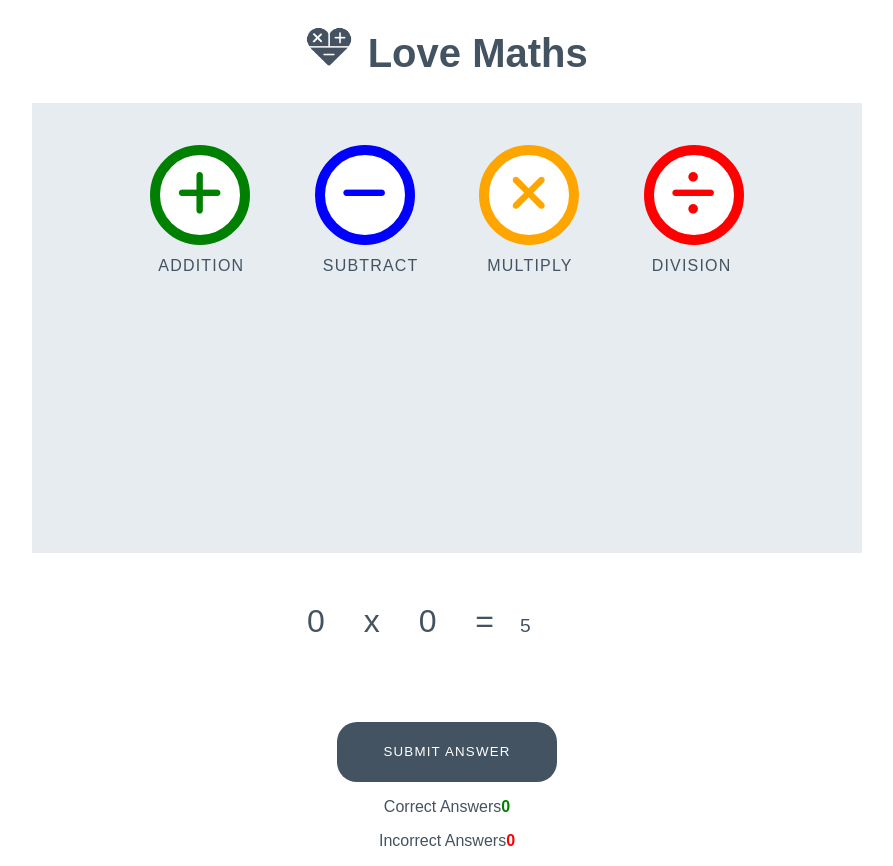
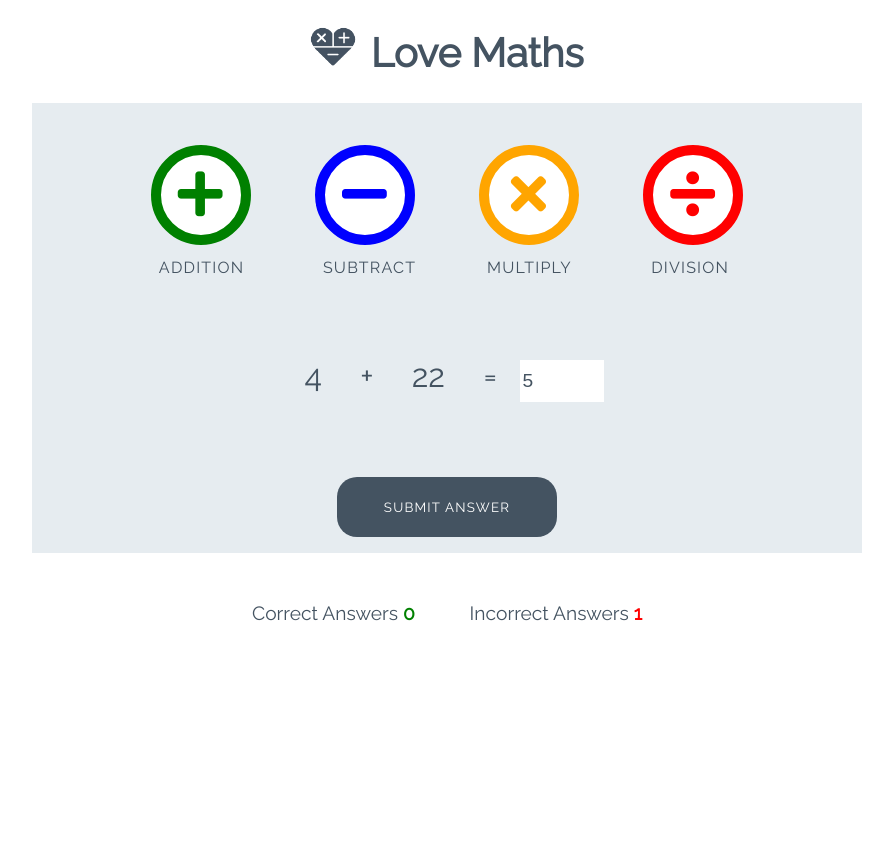
Before and after one commit to mariaarnesson/love-maths, a plain HTML site: page index.html in a window 1280 px wide. Both pictures are taken after typing "5" into the empty fields and a click on the button "SUBMIT ANSWER". Shown: the whole page, without its empty margins (193-1086 px from the left). After the commit the page ends 800 px from the top, so only its background shows below. Drawn offline with Linux system fonts and the light colour scheme.

Commit message:
Add code to increment score and incorrect answers tally

```diff
--- a/assets/js/script.js
+++ b/assets/js/script.js
@@ -72,10 +72,23 @@ function calculateCorrectAnswer() {
             throw `Unimplemented operator ${operator}. Aborting!`;
         }
 }
+
+/**
+ * Gets the current score from the DOM and increments it by 1
+ */
+
 function incrementScore() {
+    let oldScore = parseInt(document.getElementById("score").innerText);
+    document.getElementById("score").innerText = ++oldScore;
+
 
 }
+/**
+ * Gets the current tally of incorrect answers from the DOM and increments it by 1
+ */
 function incrementWrongAnswer() {
+    let oldScore = parseInt(document.getElementById("incorrect").innerText);
+    document.getElementById("incorrect").innerText = ++oldScore;
 
 }
 function displayAdditionQuestion(operand1, operand2) {
--- a/index.html
+++ b/index.html
@@ -1,16 +1,24 @@
 <!DOCTYPE html>
 <html lang="en">
+
 <head>
     <meta charset="UTF-8">
     <meta name="viewport" content="width=device-width, initial-scale=1.0">
-<!-- Font awesome and google fonts-->
+
+    <!-- font awesome and google fonts -->
+    <link rel="stylesheet" href="https://use.fontawesome.com/releases/v5.7.2/css/all.css"
+        integrity="sha384-fnmOCqbTlWIlj8LyTjo7mOUStjsKC4pOpQbqyi7RrhN7udi9RwhKkMHpvLbHG9Sr" crossorigin="anonymous">
+    <link href="https://fonts.googleapis.com/css?family=Raleway%7CRighteous" rel="stylesheet">
+
     <link rel="stylesheet" href="assets/css/style.css">
     <title>Document</title>
 </head>
+
 <body>
     <h1 class="heading">
         <img class="logo" src="assets/images/logo.png" alt="logo"> Love Maths
     </h1>
+
     <div class="game-area">
         <div class="controls-area">
             <button data-type="addition" class="btn btn--big btn--green">
@@ -26,7 +34,6 @@
                 <i class="fas fa-divide"></i>
             </button>
         </div>
-</div>
         <div class="question-area">
             <span id="operand1">0</span>
             <span id="operator">x</span>
@@ -36,9 +43,14 @@
             <input id="answer-box" type="number">
         </div>
         <button data-type="submit" class="btn btn--gray">Submit Answer</button>
-<div class="score-area"></div>
-<p class="stores">Correct  Answers<span id="score">0</span></p>
-<p class="stores">Incorrect Answers<span id="incorrect">0</span></p>
-<script src="https://kit.fontawesome.com/142db3e41a.js" crossorigin="anonymous"></script>
+    </div>
+
+    <div class="score-area">
+        <p class="scores">Correct Answers <span id="score">0</span></p>
+        <p class="scores">Incorrect Answers <span id="incorrect">0</span></p>
+    </div>
+
+    <script src="assets/js/script.js"></script>
 </body>
+
 </html>
```
Lines whose indentation alone changed are shown as unchanged.
